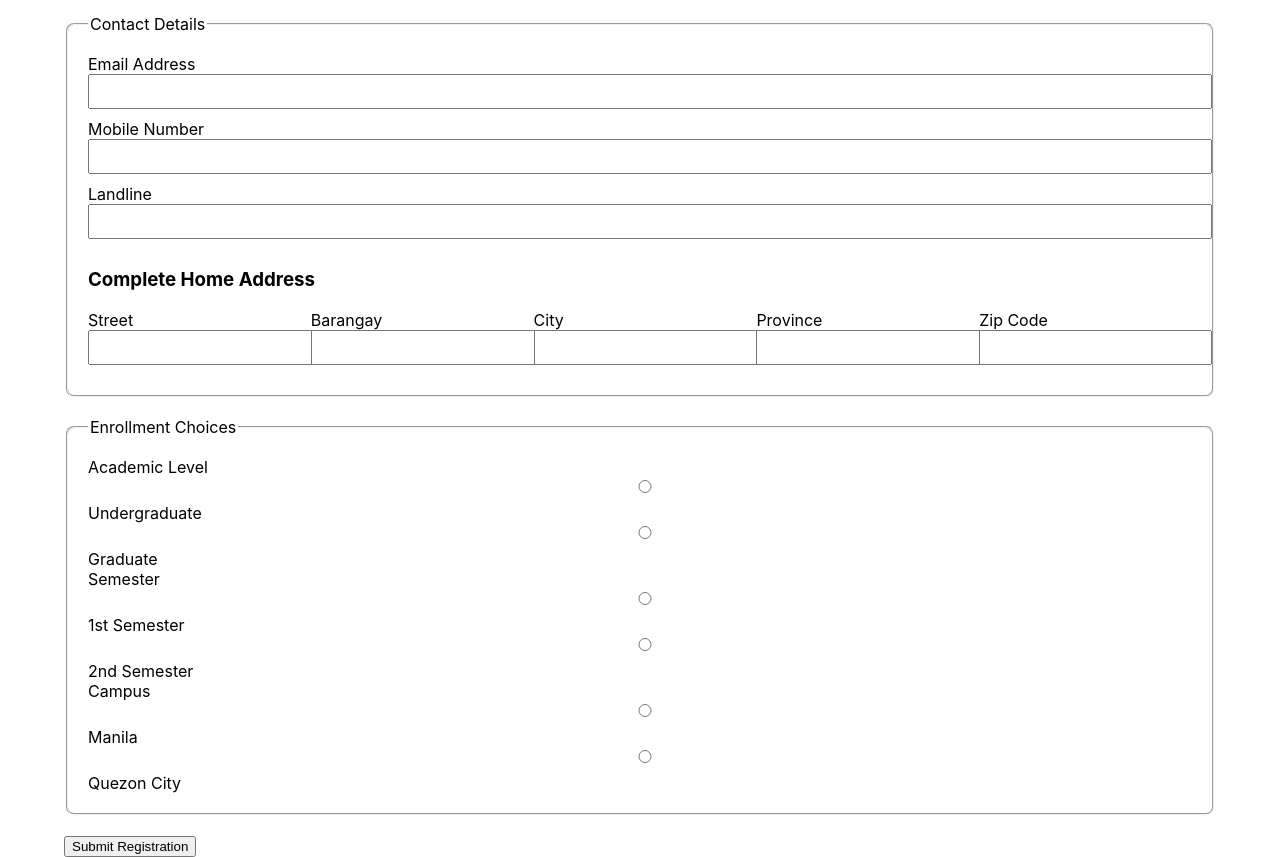
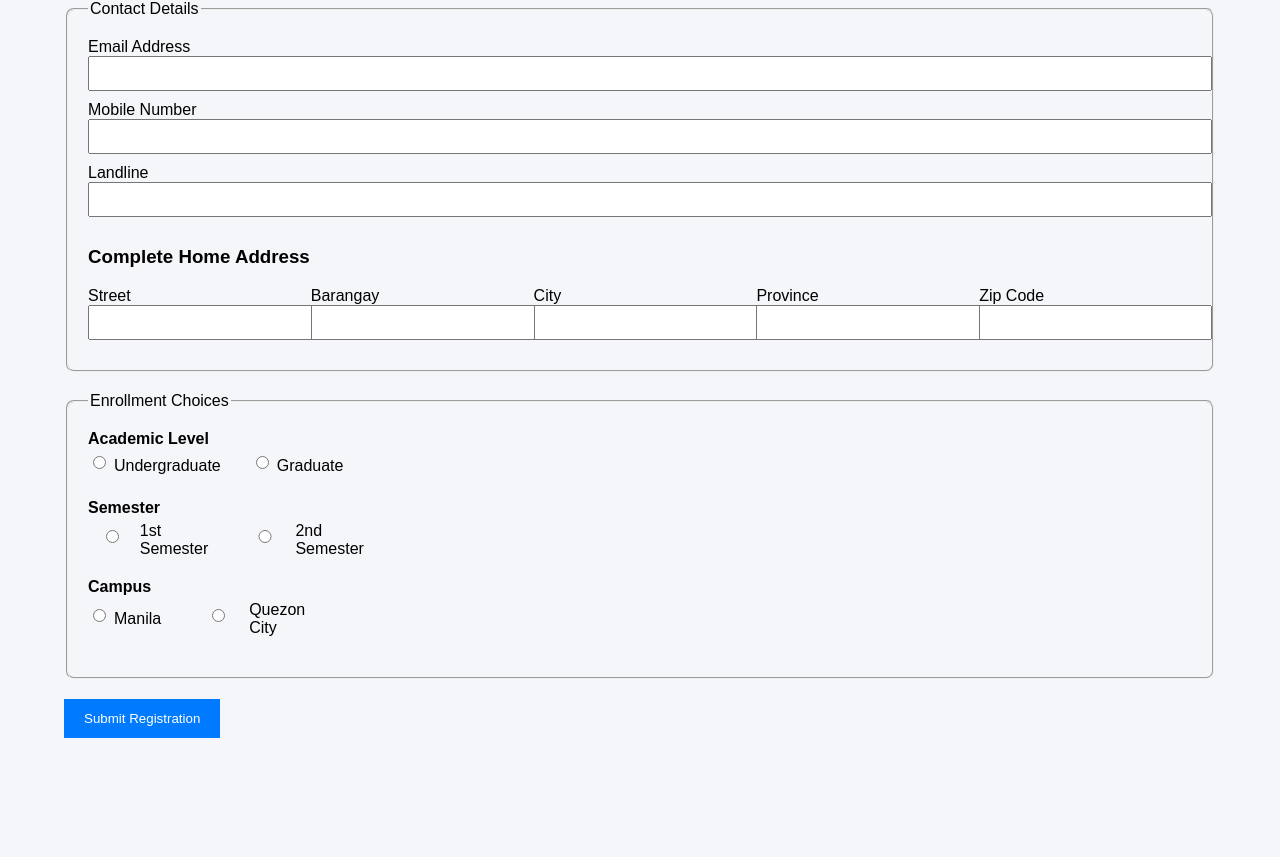
Before and after one commit to mmbtoledo/enrollment-ui-design, a React (Create React App) app: page / in a window 1280 px wide. Shown: the part 477-1334 px from the top of the page. After the commit the page ends 1215 px from the top, so only its background shows below. Built offline with nearby package versions, Linux system fonts and the light colour scheme.

Commit message:
style: implement css grid layout and focus states

```diff
--- a/src/App.css
+++ b/src/App.css
@@ -1,3 +1,8 @@
+body {
+  font-family: Arial, sans-serif;
+  background-color: #f4f6f9;
+}
+
 .container {
   width: 90%;
   margin: auto;
@@ -31,6 +36,35 @@ input:focus, select:focus {
   outline: 2px solid #007bff;
 }
 
+.radio-group {
+  margin-bottom: 20px;
+}
+
+.radio-title {
+  font-weight: bold;
+  display: block;
+  margin-bottom: 5px;
+}
+
+.radio-options {
+  display: flex;
+  gap: 30px;
+}
+
+.radio-options label {
+  display: flex;
+  align-items: center;
+  gap: 5px;
+}
+
+button {
+  padding: 12px 20px;
+  background-color: #007bff;
+  color: white;
+  border: none;
+  cursor: pointer;
+}
+
 .error {
   color: red;
   font-size: 12px;
```
